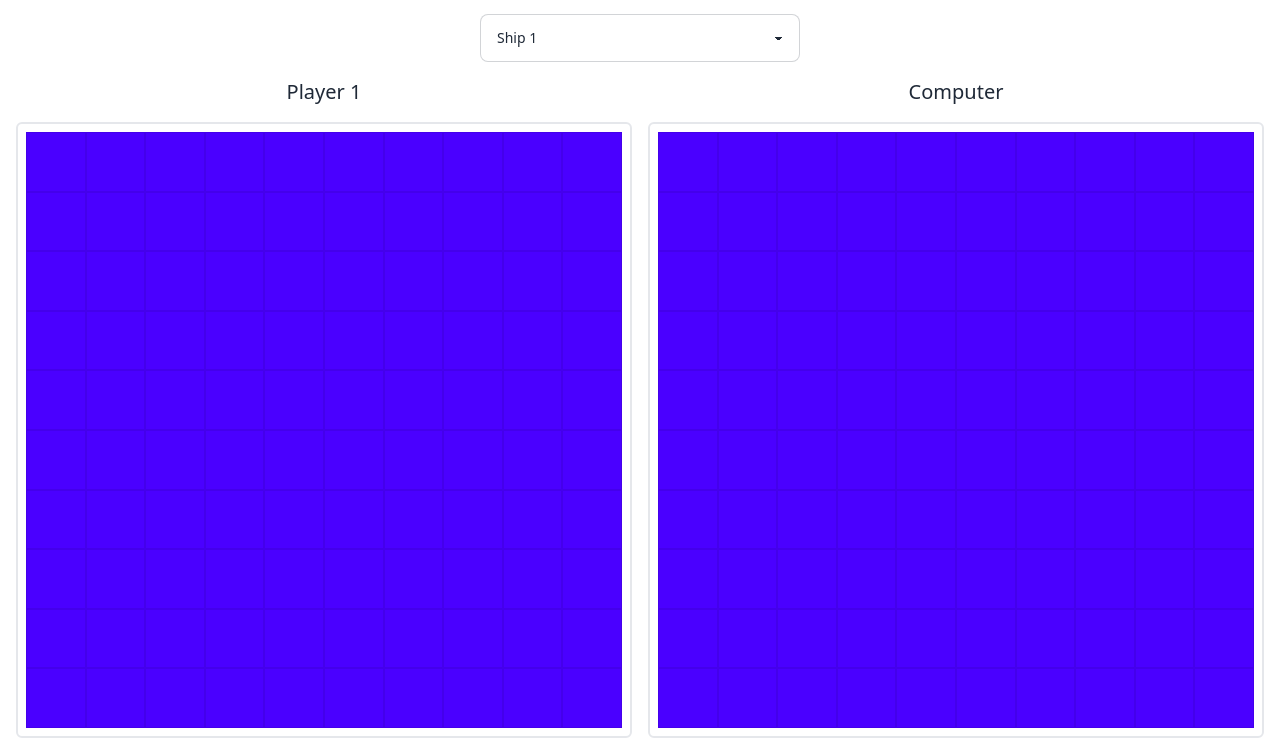
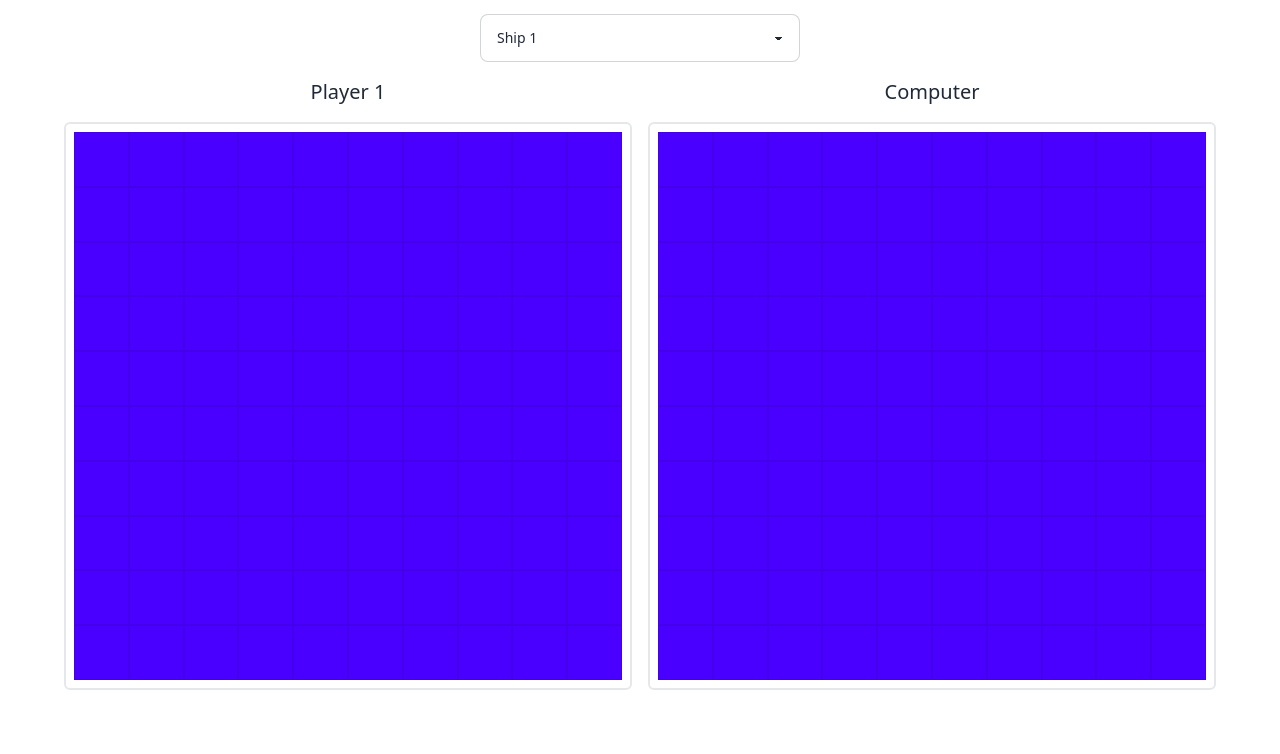
Before and after one commit to youyoumu/battleship, a website built with webpack: page src/index.html in a window 1280 px wide. Shown: the part 74-828 px from the top of the page. After the commit the page ends 800 px from the top, so only its background shows below. Built offline with nearby package versions, Linux system fonts and the light colour scheme.

Commit message:
Adjust max width

```diff
--- a/src/index.html
+++ b/src/index.html
@@ -238,7 +238,7 @@
         </div>
       </div>
     </dialog>
-    <div id="game-container">
+    <div id="game-container" class="max-w-6xl mx-auto">
       <div id="ship-list" class="flex justify-center mb-4">
         <select id="ship-select" class="select select-bordered w-full max-w-xs">
           <option value="0" selected>Ship 1</option>
```
Also changed, not shown: src/output.css.
